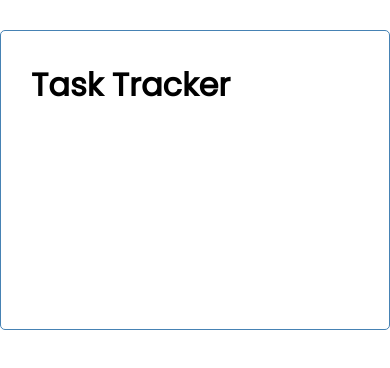
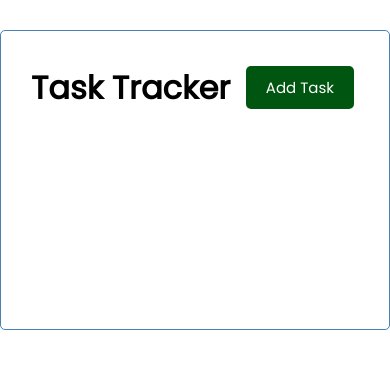
Before and after one commit to fueremi/Vue3-Task_Tracker, a Vue app: page / in a window 390 px wide. Shown: the top 368 px of the page. Built offline with nearby package versions, Linux system fonts and the light colour scheme.

Commit message:
feat(button): give mobility button to change text and background color

```diff
--- /dev/null
+++ b/src/components/Button.vue
@@ -0,0 +1,22 @@
+<template>
+  <button @click="onClick" :style="{ background: color }" class="btn">
+    {{ text }}
+  </button>
+</template>
+
+<script>
+export default {
+  name: "Button",
+  props: {
+    text: String,
+    color: String,
+  },
+  methods: {
+    onClick() {
+      console.log("Clicked");
+    },
+  },
+};
+</script>
+
+<style></style>
--- a/src/components/Header.vue
+++ b/src/components/Header.vue
@@ -1,12 +1,29 @@
 <template>
-  <h1>{{ text }}</h1>
+  <header>
+    <h1>{{ text }}</h1>
+    <Button text="Add Task" color="#005511" />
+  </header>
 </template>
 
 <script>
+import Button from "@/components/Button";
+
 export default {
   name: "Header",
   props: {
     text: String,
   },
+  components: {
+    Button,
+  },
 };
 </script>
+
+<style scoped>
+header {
+  display: flex;
+  align-items: center;
+  justify-content: space-between;
+  margin-bottom: 20px;
+}
+</style>
```
